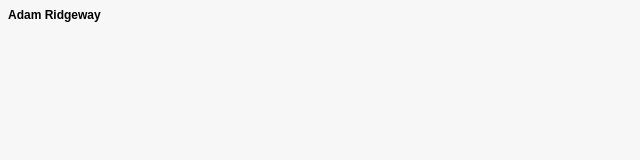
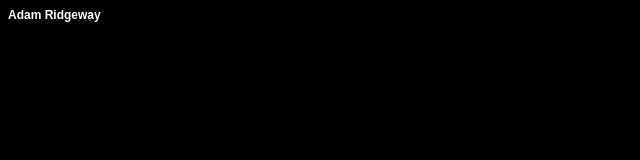
Before and after one commit to adamridgeway/adamridgeway.github.io, a plain HTML site: page index.html in a window 1280 px wide. Shown: the whole page, without its empty margins (0-640 px from the left). Drawn offline with Linux system fonts and the light colour scheme.

Commit message:
Update index.html

```diff
--- a/index.html
+++ b/index.html
@@ -1,5 +1,5 @@
 <html>
-<body style="background-color: #f7f7f7;">
+<body style="background-color: #000000;">
 
   </body
 <head>
@@ -7,7 +7,7 @@
   <title> Adam Ridgeway </title>
 
   <body>
-     <h1 style="font-family:arial;color:#000000;font-size:12px;"> Adam Ridgeway </h1>
+     <h1 style="font-family:arial;color:#ffffff;font-size:12px;"> Adam Ridgeway </h1>
  </body>
 
   </head>
```
